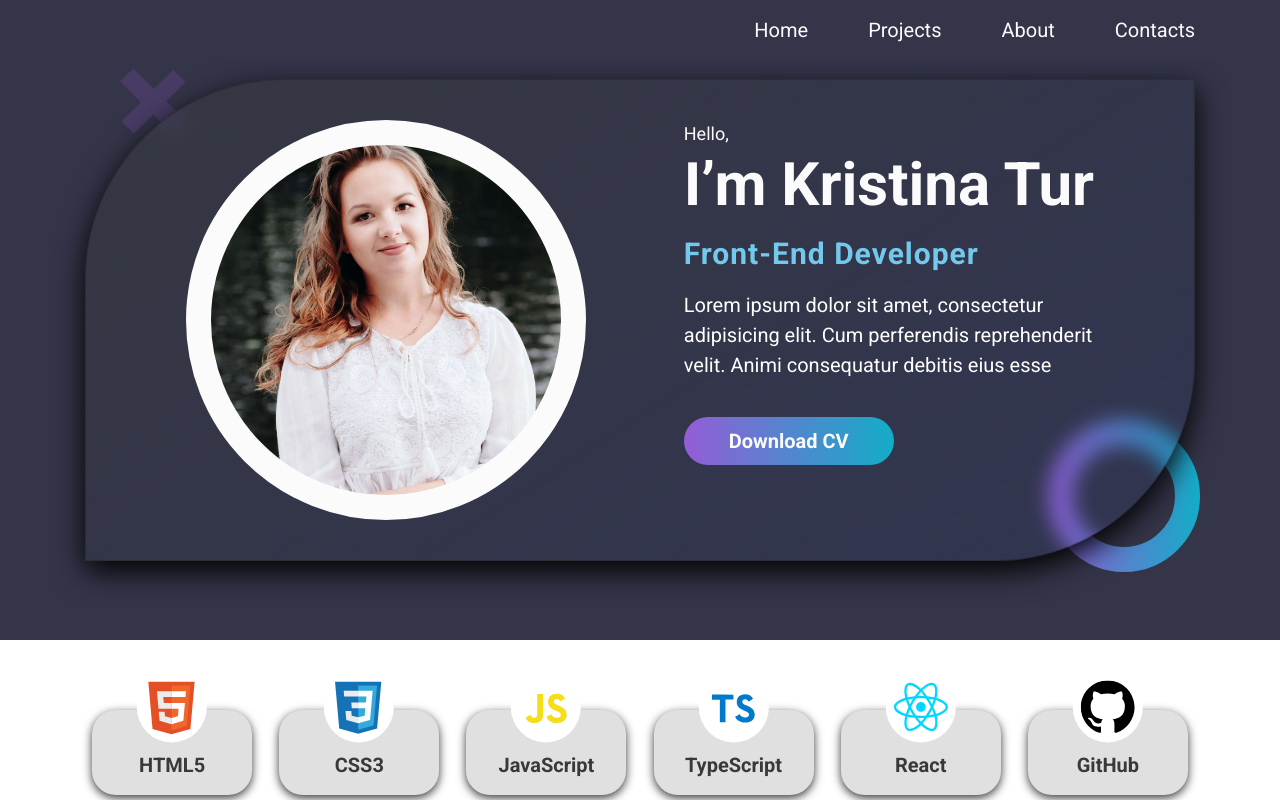
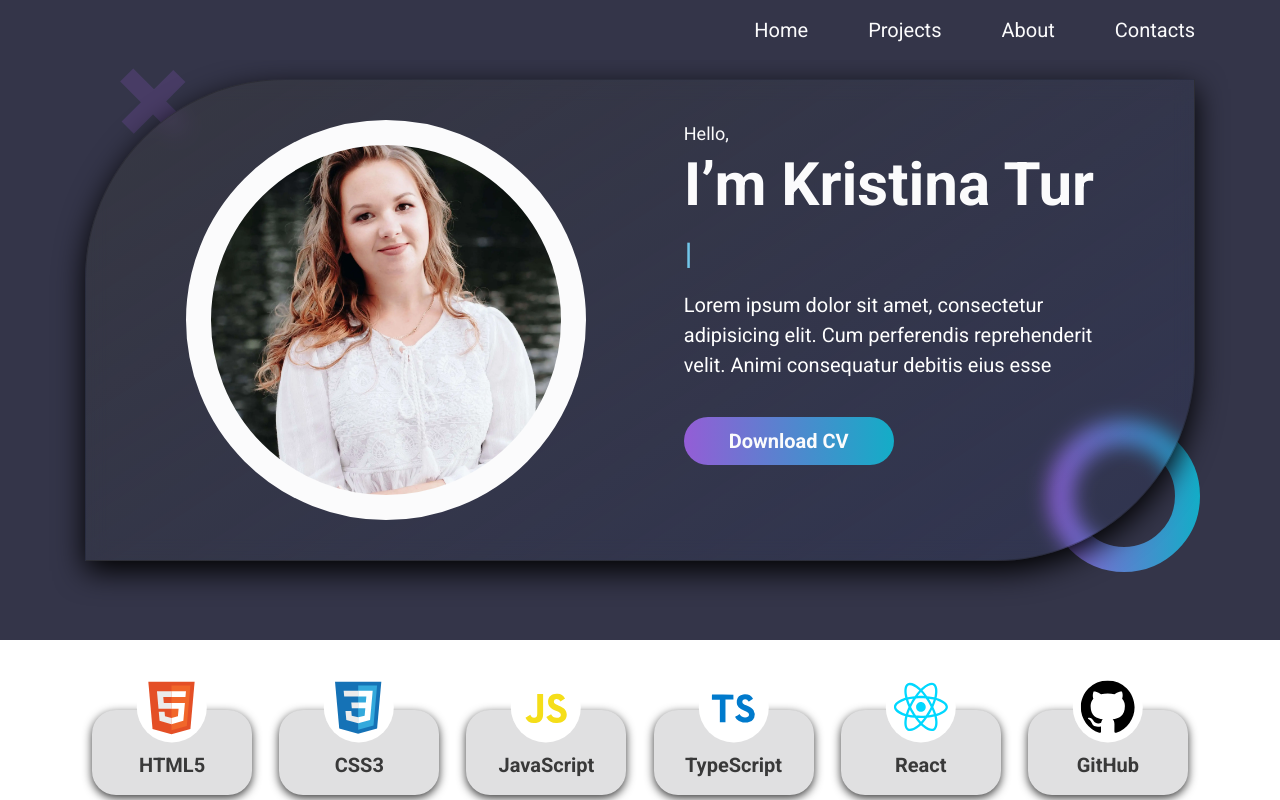
Before and after one commit to Kristina-Tur/portfolio, a React app: page / in a window 1280 px wide. Shown: the top 800 px of the page. Built offline with nearby package versions, Linux system fonts and the light colour scheme.

Commit message:
Typewriter for h1

```diff
--- a/package.json
+++ b/package.json
@@ -57,6 +57,7 @@
     "tailwindcss": "3.0.2",
     "terser-webpack-plugin": "5.2.5",
     "typescript": "4.4.2",
+    "typewriter-effect": "^2.21.0",
     "web-vitals": "2.1.0",
     "webpack": "5.64.4",
     "webpack-dev-server": "4.6.0",
--- a/src/layout/sectoins/main/Main.tsx
+++ b/src/layout/sectoins/main/Main.tsx
@@ -4,6 +4,7 @@ import {Container} from '../../../component/Container';
 import {Circle} from './components/Circle';
 import {Cross} from './components/Cross';
 import {S} from './Main_styles'
+import Typewriter from 'typewriter-effect'
 
 export const Main: React.FC = () => {
     return (
@@ -18,7 +19,16 @@ export const Main: React.FC = () => {
                         <S.Box>
                             <S.Text>Hello,</S.Text>
                             <S.NameTitle>I’m Kristina Tur</S.NameTitle>
-                            <S.MainTitle>Front-End Developer</S.MainTitle>
+                            <S.MainTitle>
+                                <p>Front-End Developer</p>
+                                <Typewriter
+                                    options={{
+                                        strings: ['Front-End Developer', 'Web Developer'],
+                                        autoStart: true,
+                                        loop: true,
+                                    }}
+                                />
+                                </S.MainTitle>
                             <S.Desc>Lorem ipsum dolor sit amet, consectetur adipisicing elit. Cum perferendis reprehenderit velit. Animi consequatur debitis eius esse </S.Desc>
                             <Link href={''}>Download CV</Link>
                         </S.Box>
--- a/src/layout/sectoins/main/Main_styles.ts
+++ b/src/layout/sectoins/main/Main_styles.ts
@@ -117,6 +117,10 @@ const NameTitle = styled.h2`
 const MainTitle = styled.h1`
   ${font({color: Theme.colors.text.accent, letter: '1px', FMax: 30, FMin: 20})};
   margin: 15px 0 18px;
+
+  p{
+    display: none;
+  }
 `
 
 const Desc = styled.p`
--- a/src/layout/sectoins/projects/Projects_Styles.ts
+++ b/src/layout/sectoins/projects/Projects_Styles.ts
@@ -1,5 +1,5 @@
 import {Theme} from '../../../styles/Theme';
-import styled from 'styled-components';
+import styled, {css} from 'styled-components';
 import {font} from '../../../styles/Common';
 
 const Project = styled.div`
@@ -58,7 +58,7 @@ const Text = styled.p`
   }
 `
 
-const Link = styled.a`
+const Link = styled.a<{active?: boolean}>`
   ${font({color: Theme.colors.text.primary, FMax: 18, FMin: 18})};
   border-bottom: 1px solid ${Theme.colors.text.accent};
   border-radius: 83px;
@@ -68,6 +68,11 @@ const Link = styled.a`
     background-image: ${Theme.colors.accent};
     border-bottom: none;
   }
+
+  ${props => props.active && css<{active?: boolean}>`
+    background-image: ${Theme.colors.accent};
+    border-bottom: none;
+  `}
 `
 
 export const S = {
--- a/src/layout/sectoins/projects/project/Project.tsx
+++ b/src/layout/sectoins/projects/project/Project.tsx
@@ -1,12 +1,14 @@
 import React from 'react';
 import {FlexWrapper} from '../../../../component/FlexWrapper';
 import {S} from '../Projects_Styles'
+import {projectsItems} from '../Projects';
 
 type ProjectPropsTitle = {
     src: string
     srcSet: string
     title: string
     text: string
+    /*currentFilterStatus: string*/
 }
 
 export const Project: React.FC<ProjectPropsTitle> = (props: ProjectPropsTitle) => {
@@ -20,7 +22,7 @@ export const Project: React.FC<ProjectPropsTitle> = (props: ProjectPropsTitle) =
             <S.Title>{props.title}</S.Title>
             <S.Text>{props.text}</S.Text>
             <FlexWrapper justifyContent={'space-around'} flexWrap={'wrap'} rowGap={'20px'}>
-                <S.Link href={'#'}>View project</S.Link>
+                <S.Link /*active={props.currentFilterStatus === projectsItems.status}*/ href={'#'}>View project</S.Link>
                 <S.Link href={'#'}>Code</S.Link>
             </FlexWrapper>
         </S.Project>
```
Also changed, not shown: 1 other file (tests, documents, lock files or other folders).
